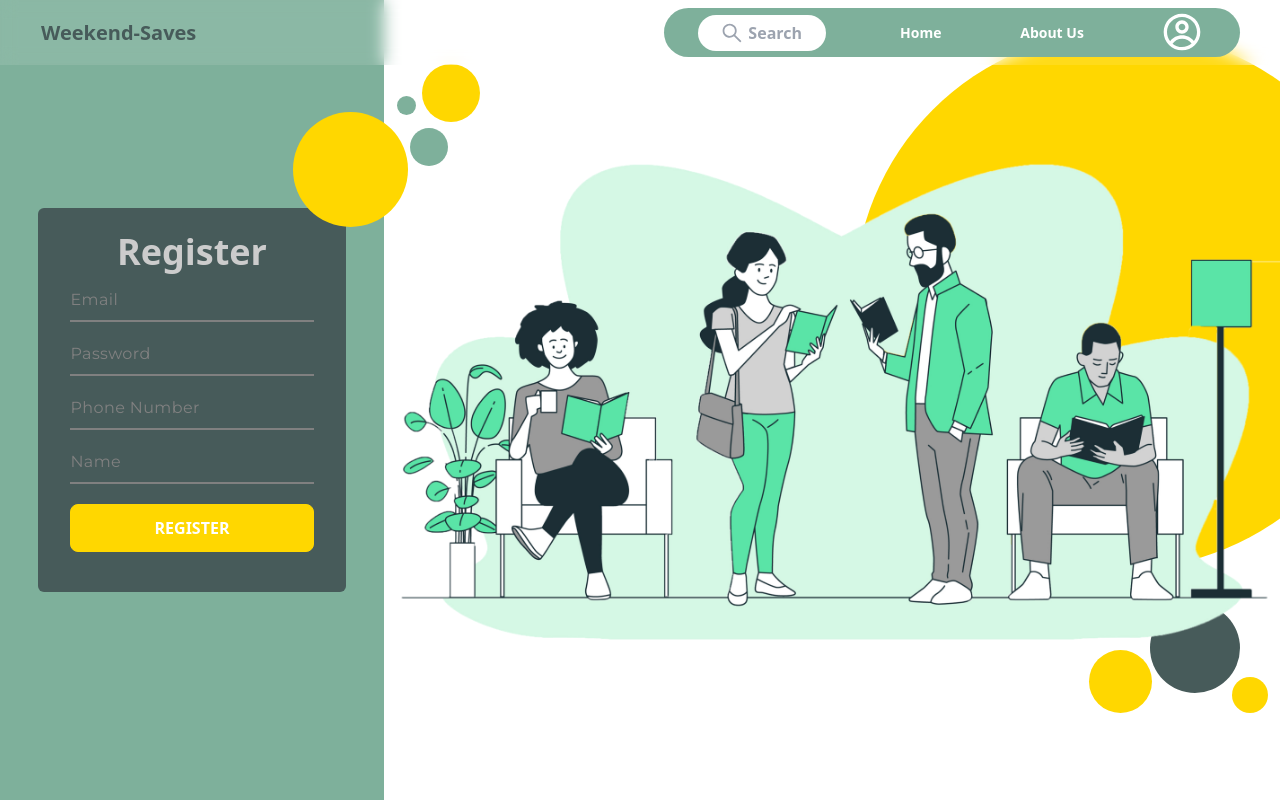
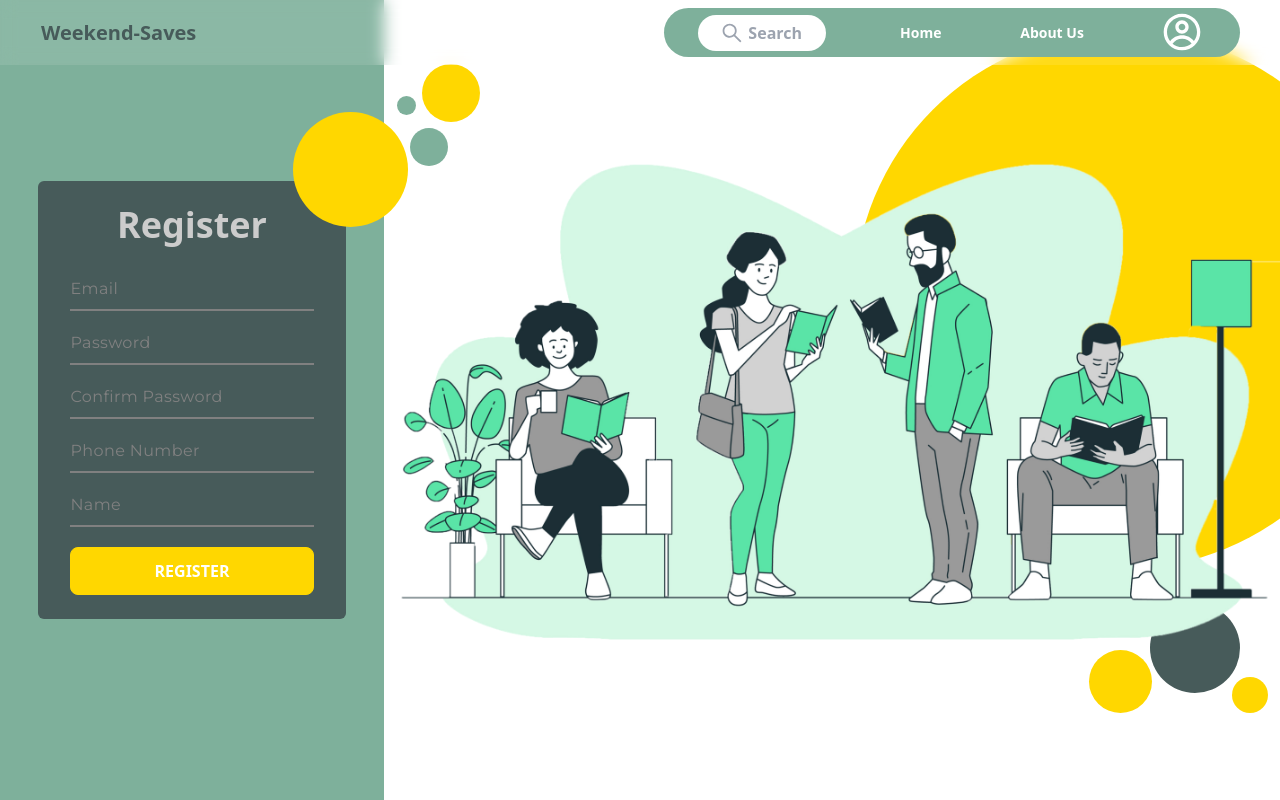
Before and after one commit to jainavi/weekend-saves, a React (Create React App) app in the folder frontend/: page /register in a window 1280 px wide. Built offline with nearby package versions, Linux system fonts and the light colour scheme.

Commit message:
Added Confirm Password Feild

```diff
--- a/frontend/src/pages/Login/RegisterForm.js
+++ b/frontend/src/pages/Login/RegisterForm.js
@@ -12,13 +12,15 @@ function RegisterForm() {
       <h1 className="text-4xl font-extrabold z-10 mx-auto">Register</h1>
       <form
         onSubmit={handleSubmit}
-        className="flex-1 flex flex-col items-center gap-5 justify-center"
+        className="mt-8 flex-1 flex flex-col items-center gap-5 justify-center"
       >
         <Label htmlFor="email">Email:</Label>
         <Input name="email" placeholder="Email" />
         <Label htmlFor="password">Password:</Label>
         <Input name="password" placeholder="Password" />
-        <Label htmlFor="phone number">Phone Number:</Label>
+        <Label htmlFor="confirmPassword">Confirm Password:</Label>
+        <Input name="confirmPassword" placeholder="Confirm Password" />
+        <Label htmlFor="name">Name:</Label>
         <Input name="phoneNumber" placeholder="Phone Number" />
         <Label htmlFor="name">Name:</Label>
         <Input name="name" placeholder="Name" />
```
